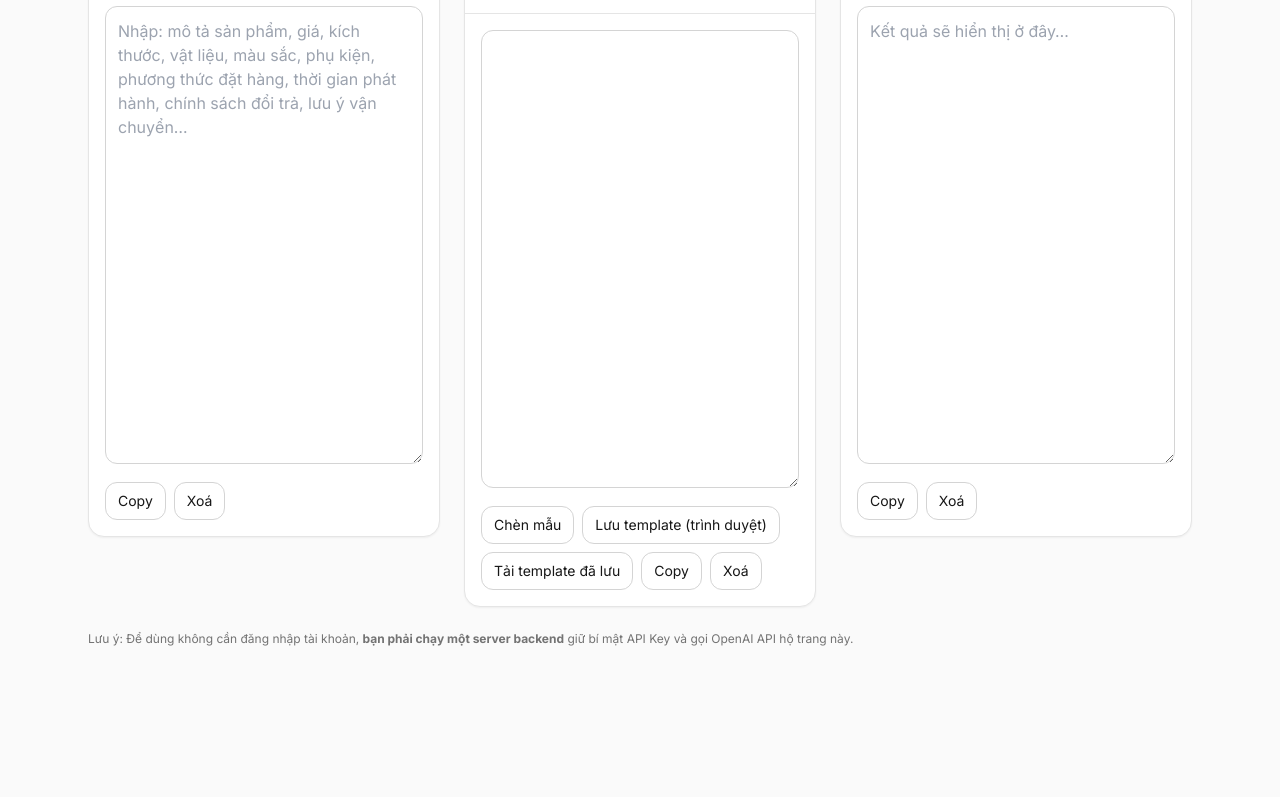
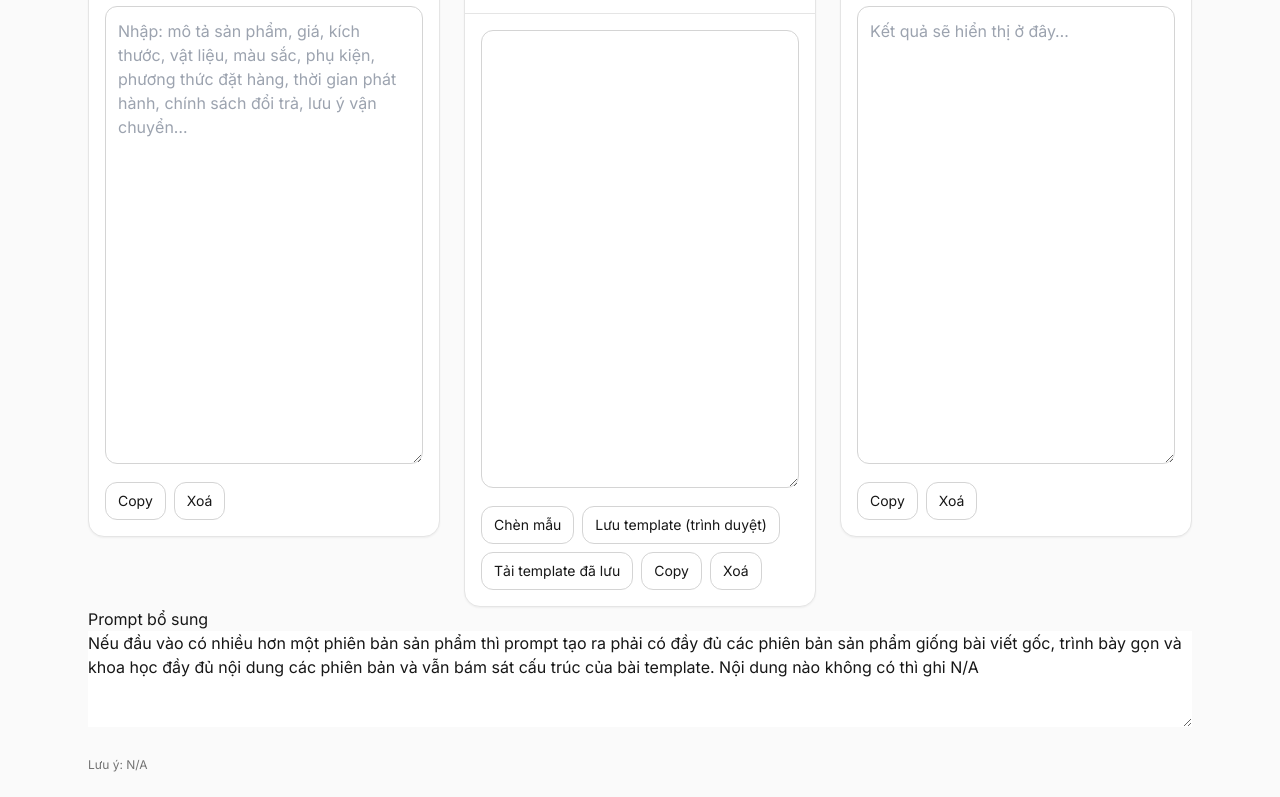
Before and after one commit to thuyetnt6699/content01, a website: page index.html in a window 1280 px wide. Shown: the part 150-947 px from the top of the page. Before the commit the page ends 821 px from the top, so only its background shows below. Drawn offline with nearby package versions, Linux system fonts and the light colour scheme.

Commit message:
Update index.html

```diff
--- a/index.html
+++ b/index.html
@@ -86,8 +86,17 @@
       </section>
     </main>
 
+    <!-- Prompt bổ sung -->
+<div>
+  <label for="extraPrompt">Prompt bổ sung</label>
+  <textarea id="extraPrompt" rows="4" style="width:100%">
+Nếu đầu vào có nhiều hơn một phiên bản sản phẩm thì prompt tạo ra phải có đầy đủ các phiên bản sản phẩm giống bài viết gốc, trình bày gọn và khoa học đầy đủ nội dung các phiên bản và vẫn bám sát cấu trúc của bài template. Nội dung nào không có thì ghi N/A
+  </textarea>
+</div>
+
+
     <footer class="mt-6 text-xs text-neutral-500">
-      Lưu ý: Để dùng không cần đăng nhập tài khoản, <b>bạn phải chạy một server backend</b> giữ bí mật API Key và gọi OpenAI API hộ trang này.
+      Lưu ý: N/A
     </footer>
   </div>
 
```
